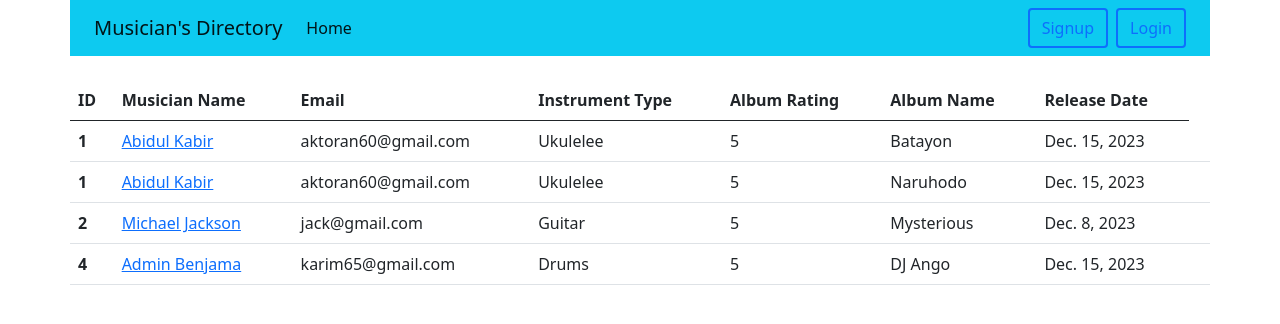
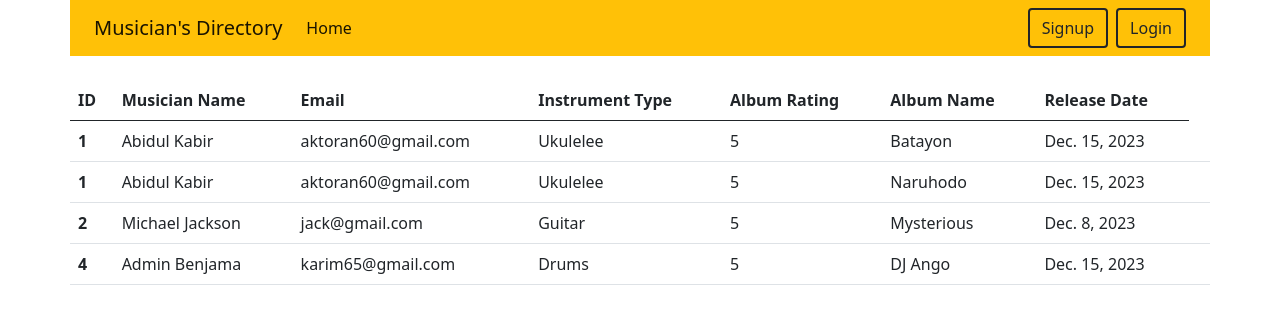
Before and after one commit to AKToran/django-tasks, a Django app: page / in a window 1280 px wide. Shown: the top 324 px of the page. Run offline with Django 4.2, Linux system fonts and the light colour scheme; data comes from the database, SQL or seed files in the repository; both versions use the stored data as it was after the commit.

Commit message:
login required implemented

```diff
--- a/Week 5 Practice 2/music_directory/music_directory/settings.py
+++ b/Week 5 Practice 2/music_directory/music_directory/settings.py
@@ -47,6 +47,7 @@ INSTALLED_APPS = [
 CRISPY_ALLOWED_TEMPLATE_PACKS = "bootstrap5"
 CRISPY_TEMPLATE_PACK = "bootstrap5"
 
+LOGIN_URL = '/user/login/'
 
 MIDDLEWARE = [
     'django.middleware.security.SecurityMiddleware',
--- a/Week 5 Practice 2/music_directory/music_directory/views.py
+++ b/Week 5 Practice 2/music_directory/music_directory/views.py
@@ -2,11 +2,6 @@ from django.shortcuts import render
 from album.models import Album
 from musician.models import Musucian
 from django.views.generic import ListView
-
-def home(request):
-    musicians = Musucian.objects.all()
-    albums = Album.objects.all()
-    return render(request, 'home.html', {'musicians': musicians, 'albums': albums})
 
 class HomeView(ListView):
     template_name = 'home.html'
--- a/Week 5 Practice 2/music_directory/templates/base.html
+++ b/Week 5 Practice 2/music_directory/templates/base.html
@@ -8,7 +8,7 @@
     <title>Musician's Directory</title>
   </head>
   <body>
-    <nav class="navbar navbar-expand-lg navbar-light bg-info container text-light">
+    <nav class="navbar navbar-expand-lg navbar-light bg-warning container text-light">
         <div class="container-fluid">
           <a class="navbar-brand" href="#">Musician's Directory</a>
           <button class="navbar-toggler" type="button" data-bs-toggle="collapse" data-bs-target="#navbarSupportedContent" aria-controls="navbarSupportedContent" aria-expanded="false" aria-label="Toggle navigation">
@@ -34,12 +34,12 @@
 
               {% if request.user.is_authenticated %}
 
-              <a href="{% url "logout" %}" class="btn btn-outline-primary border-2" type="submit">Logout</a>
+              <a href="{% url "logout" %}" class="btn btn-outline-dark border-2" type="submit">Logout</a>
 
               {% else %}
 
-              <a href="{% url "signup" %}" class="btn btn-outline-primary border-2 mx-2" type="submit">Signup</a>
-              <a href="{% url "login" %}" class="btn btn-outline-primary border-2" type="submit">Login</a>
+              <a href="{% url "signup" %}" class="btn btn-outline-dark border-2 mx-2" type="submit">Signup</a>
+              <a href="{% url "login" %}" class="btn btn-outline-dark border-2" type="submit">Login</a>
 
               {% endif %}
 
--- a/Week 5 Practice 2/music_directory/templates/home.html
+++ b/Week 5 Practice 2/music_directory/templates/home.html
@@ -26,7 +26,11 @@
           <tr>
 
           <th scope="row"> {{m.id}} </th>
+          {% if request.user.is_authenticated %}
           <td> <a href="{% url "edit_musician" m.id %}"> {{m.first_name}} {{m.last_name}} </a> </td>
+          {% else %}
+          <td> {{m.first_name}} {{m.last_name}} </td>
+          {% endif %}
           <td> {{m.email}} </td>
           <td> {{m.instrument_type}} </td>
 
--- a/Week 5 Practice 2/music_directory/user/urls.py
+++ b/Week 5 Practice 2/music_directory/user/urls.py
@@ -2,8 +2,8 @@ from django.urls import path
 from . import views
 
 urlpatterns = [
-    path('user/signup/', views.SignupView.as_view(), name="signup" ),
-    path('user/login/', views.loginView.as_view(), name="login" ),
-    path('user/logout/', views.logoutView.as_view(), name="logout" ),
+    path('signup/', views.SignupView.as_view(), name="signup" ),
+    path('login/', views.loginView.as_view(), name="login" ),
+    path('logout/', views.logoutView.as_view(), name="logout" ),
 
 ]
```
Also changed, not shown: Week 5 Practice 2/music_directory/album/views.py (+5 -2 lines), Week 5 Practice 2/music_directory/db.sqlite3, Week 5 Practice 2/music_directory/user/views.py (line endings or trailing spaces).
